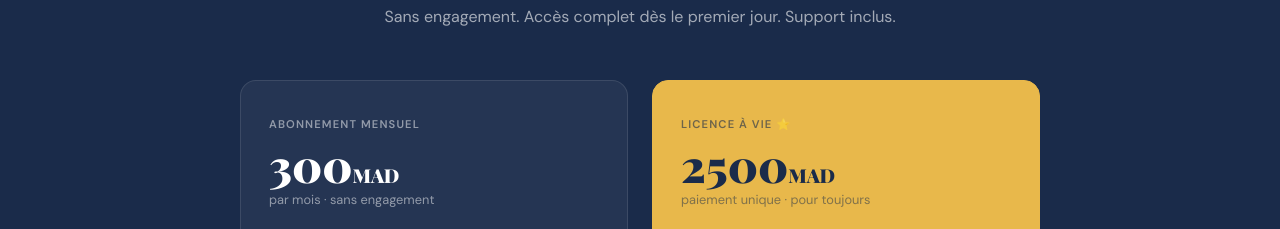
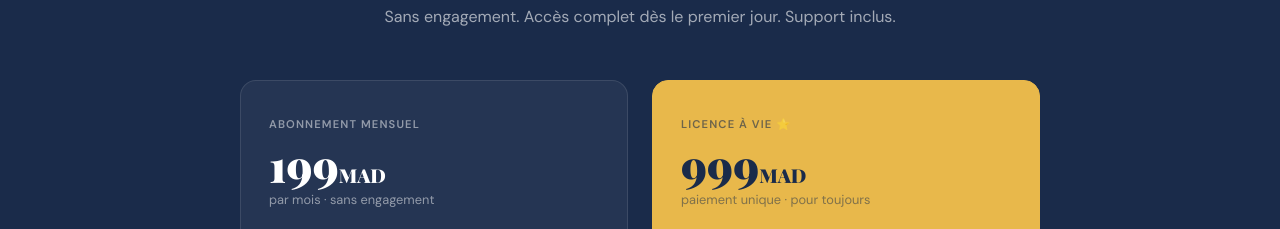
Before and after one commit to amineabida-png/madrasati, a website: page public/presentation.html in a window 1280 px wide. Shown: the part 2569-2798 px from the top of the page. Drawn offline with nearby package versions, Linux system fonts and the light colour scheme.

Commit message:
fix: routes presentation+CGU avant catch-all + prix corriges

```diff
--- a/public/presentation.html
+++ b/public/presentation.html
@@ -165,7 +165,7 @@ section{padding:60px 20px;}
     <div class="pricing-cards">
       <div class="price-card">
         <div class="price-label">Abonnement mensuel</div>
-        <div class="price-amount">300<span style="font-size:1.2rem;">MAD</span></div>
+        <div class="price-amount">199<span style="font-size:1.2rem;">MAD</span></div>
         <div class="price-period">par mois · sans engagement</div>
         <ul class="price-features">
           <li>Accès complet à tous les modules</li>
@@ -177,7 +177,7 @@ section{padding:60px 20px;}
       </div>
       <div class="price-card featured">
         <div class="price-label">Licence à vie ⭐</div>
-        <div class="price-amount">2500<span style="font-size:1.2rem;">MAD</span></div>
+        <div class="price-amount">999<span style="font-size:1.2rem;">MAD</span></div>
         <div class="price-period">paiement unique · pour toujours</div>
         <ul class="price-features">
           <li>Tout le mensuel inclus</li>
```
Also changed, not shown: public/cgu.html (+2 -2 lines).
